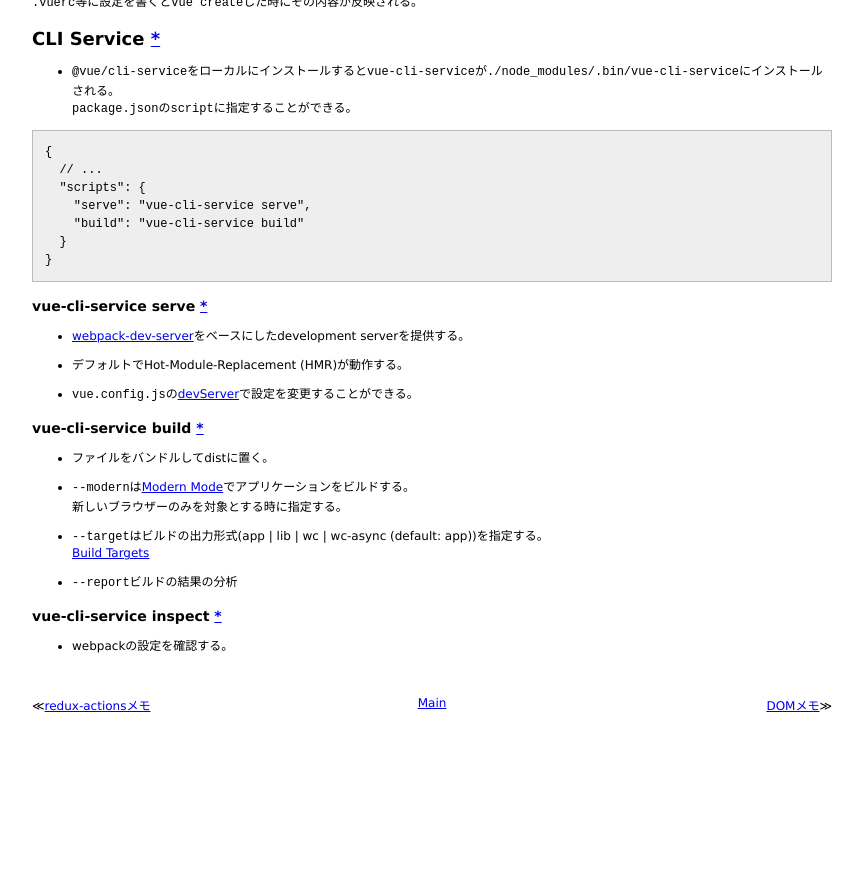
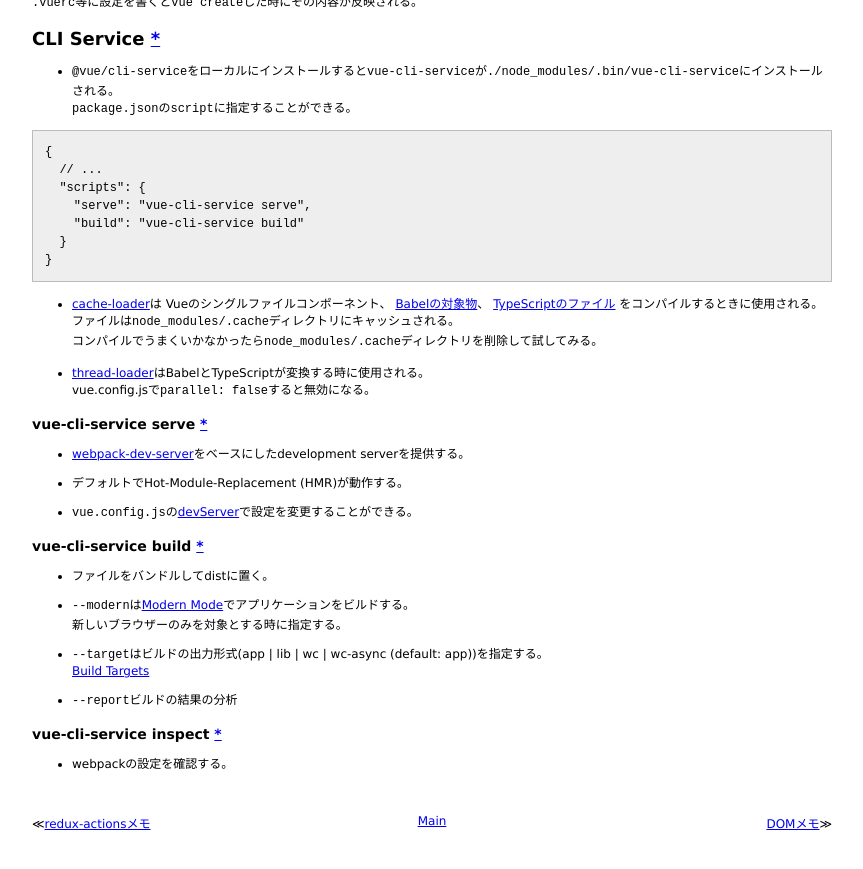
Before and after one commit to 38elements/38elements.github.com, a Jekyll site: the page built from _posts/2018-09-01-vue-cli-3.md, in a window 1280 px wide and 900 px high, scrolled down 1541 px. Shown: the top 869 px of the window, without its empty margins (208-1071 px from the left). Built offline with Jekyll 4.4.1, drawn with Linux system fonts in a browser that asks for light colours; before the commit the page ends 2323 px from its top, so only the background shows below that.

Commit message:
Update 2018-09-01-vue-cli-3.md

````diff
--- a/_posts/2018-09-01-vue-cli-3.md
+++ b/_posts/2018-09-01-vue-cli-3.md
@@ -109,6 +109,18 @@ package.jsonのvuePlugins.serviceに以下のようにファイルを登録す
 }
 ```
 
+* [cache-loader](https://github.com/webpack-contrib/cache-loader)は
+Vueのシングルファイルコンポーネント、
+[Babelの対象物](https://github.com/vuejs/vue-cli/tree/dev/packages/%40vue/cli-plugin-babel)、
+[TypeScriptのファイル](https://github.com/vuejs/vue-cli/tree/dev/packages/%40vue/cli-plugin-typescript)
+をコンパイルするときに使用される。
+ファイルは`node_modules/.cache`ディレクトリにキャッシュされる。
+コンパイルでうまくいかなかったら`node_modules/.cache`ディレクトリを削除して試してみる。
+
+* [thread-loader](https://github.com/webpack-contrib/thread-loader)はBabelとTypeScriptが変換する時に使用される。
+vue.config.jsで`parallel: false`すると無効になる。
+
+
 ### vue-cli-service serve [\*](https://cli.vuejs.org/guide/cli-service.html#vue-cli-service-serve)
 
 * [webpack-dev-server](https://github.com/webpack/webpack-dev-server)をベースにしたdevelopment serverを提供する。
````
